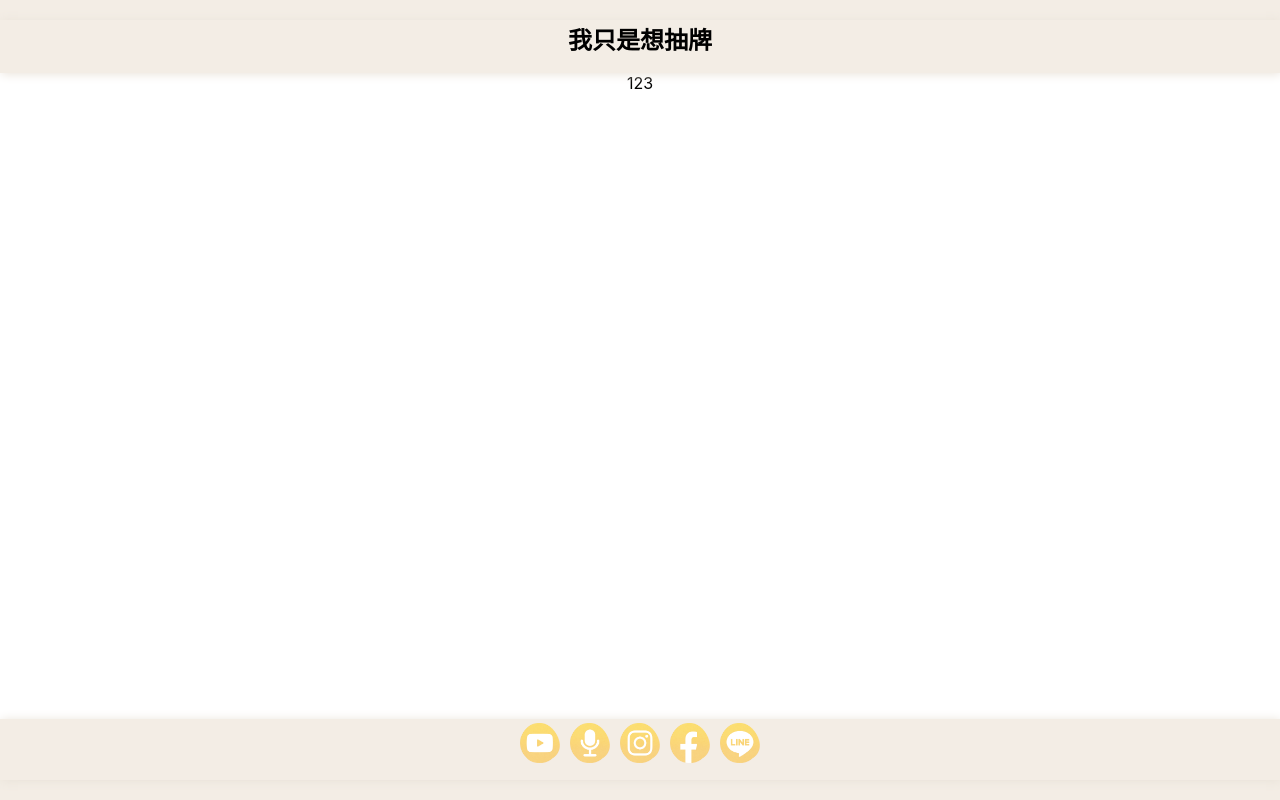
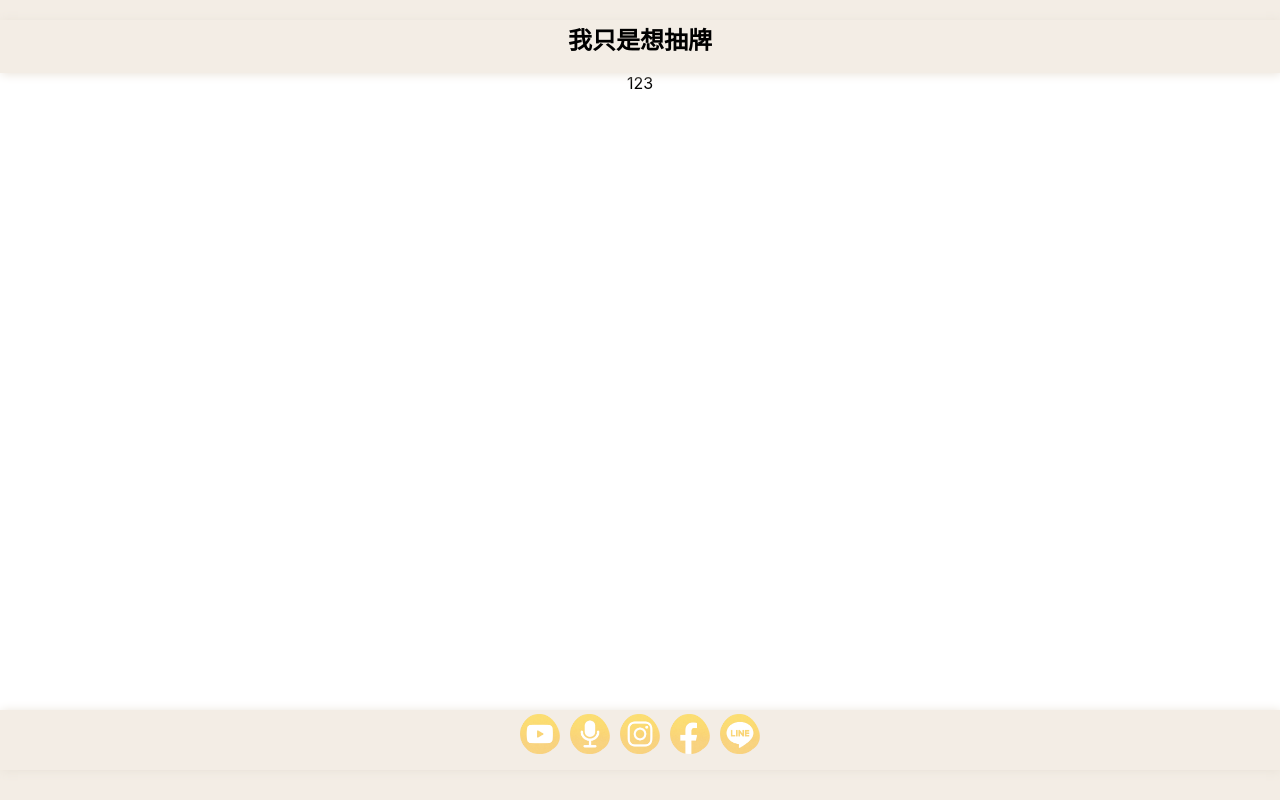
Before and after one commit to Nash430/memo001, a Next.js app: page / in a window 1280 px wide. Built offline with nearby package versions, Linux system fonts and the light colour scheme.

Commit message:
SCSS adjust

```diff
--- a/styles/globals.scss
+++ b/styles/globals.scss
@@ -30,7 +30,7 @@ a {
     text-align: center;
     grid-template-columns: 100%;
     padding-top: 20px;
-    padding-bottom: 20px;
+    padding-bottom: 30px;
     background-color: #f3ede5;
     position: fixed;
     // align-items: center;
```
